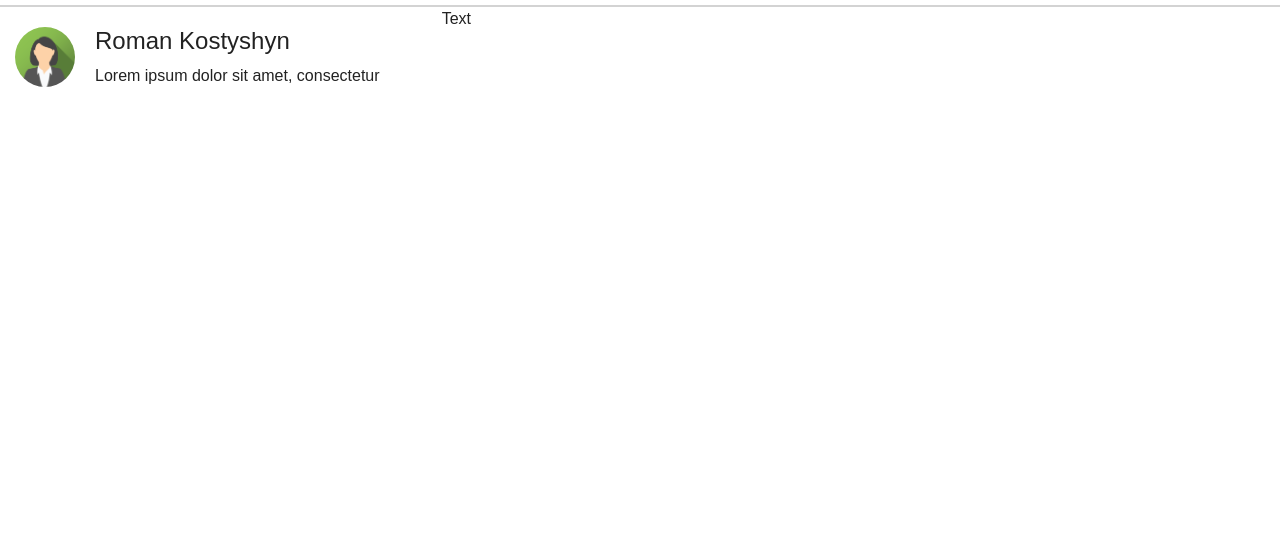
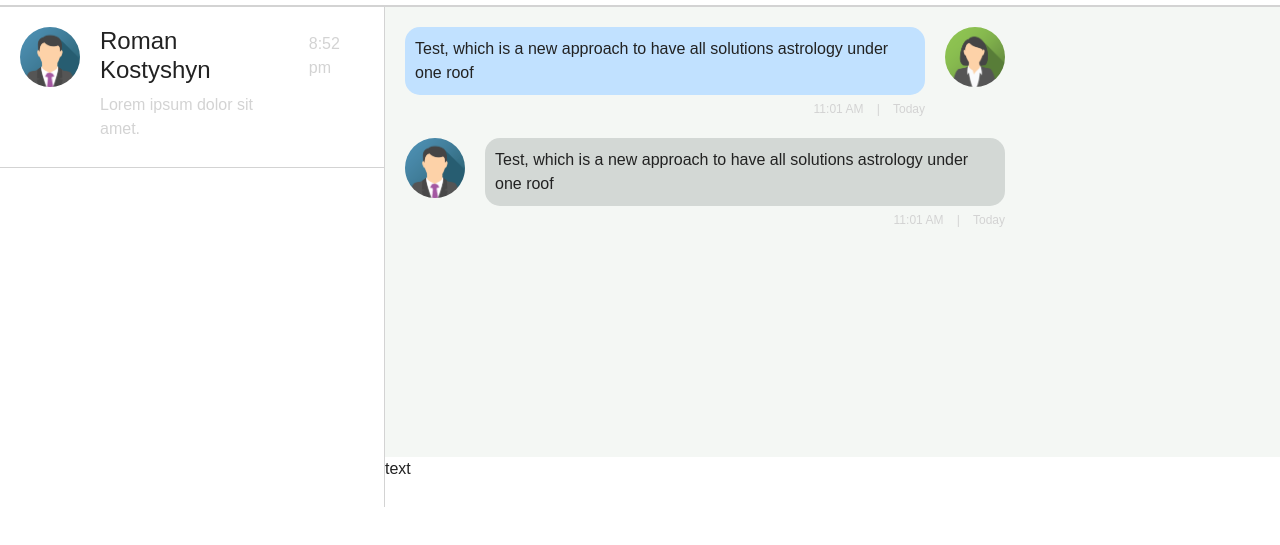
Before and after one commit to brace99/ChatSite, a plain HTML site: page index.html in a window 1280 px wide. Shown: the part 81-626 px from the top of the page. Drawn offline with nearby package versions, Linux system fonts and the light colour scheme.

Commit message:
second commit

```diff
--- a/css/index.css
+++ b/css/index.css
@@ -4,6 +4,7 @@ height: 100%;
 font-family: 'Poppins' , sans-serif;
 color:  #222 ;
 }
+
 
 /*HEADER*/
 .navbar-light {
@@ -30,16 +31,98 @@ cursor: pointer;
 
 /*Функциональная часть*/
 
-.chat-list {
-margin-top: 20px;
+/*Чат-лист*/
+.chat-container{
 display: flex;
 }
-.chat-list img {
-  border-radius: 50%;
-  height: 60px;
-  width: 60px;
+
+.chat-list {
+width: 30%;
+min-height: 500px;
 }
 
-.chat-img {
+.chat-block {
+width: 70%;
+}
+
+.chat-message {
+display: flex;
+border-bottom: 1px solid #D3D3D3;
+padding: 20px 20px 10px 20px;
+}
+
+.chat-message img {
+width: 60px;
+height: 60px;
+border-radius: 50%;
 margin-right: 20px;
 }
+
+.chat-message p {
+color: #D3D3D3;
+}
+
+.chat-date {
+margin-left: 20px;
+margin-top: 5px;
+}
+
+/*Рабочая часть*/
+
+.chat-block {
+display: flex;
+flex-direction: column;
+border-left: 1px solid #D3D3D3;
+}
+
+.message-block {
+height: 90%;
+background-color: #F4F7F4;
+}
+
+.message-block img {
+height: 60px;
+width: 60px;
+border-radius: 50%;
+}
+
+.writing-block {
+height: 10%;
+position: fixed;
+}
+
+.message-in-img {
+margin-left: 20px;
+}
+
+.message-out-img {
+margin-right: 20px;
+}
+
+.message {
+margin: 20px ;
+display: flex;
+justify-content: space-between;
+width: 600px;
+}
+
+.received-message {
+background-color: #C1E1FF;
+padding: 10px;
+border-radius: 15px;
+}
+
+.sent-message {
+background-color:#D3D8D5;
+padding: 10px;
+border-radius: 15px;
+}
+
+.time-date {
+white-space: pre;
+font-size: 12px;
+color: #D3D3D3;
+text-align: right;
+display: block;
+margin-top: 5px;
+}
--- a/index.html
+++ b/index.html
@@ -44,30 +44,58 @@
 	</header>
 
 	<!-- Функциональная часть -->
-	<div class="container-fluid">
-		<div class="row">
-			<div class="col-4">
+		<div class="chat-container">
 			<div class="chat-list">
+				<div class="chat-message">
 					<div class="chat-img">
-					<img src="images/img_avatar.png" alt="Avatar">
+						<img src="images/img_avatar_2.png">
 					</div>
-					<div class="chat-text>">
+					<div class="chat-text">
 						<h4>Roman Kostyshyn</h4>
-					<p>Lorem ipsum dolor sit amet, consectetur </p>
+						<p>Lorem ipsum dolor sit amet.</p>
+					</div>
+					<div class="chat-date">
+						<p> 8:52 pm</p>
 					</div>
 				</div>
 			</div>
-			<div class="col-8">
-				Text
+			<div class="chat-block">
+				<div class="message-block">
+
+
+						<div class="message">
+							<div class="message-in-text">
+								<div class="received-message">
+									Test, which is a new approach to have all solutions
+                 				 	astrology under one roof
 								</div>
+								<span class="time-date"> 11:01 AM    |    Today</span>
+							</div>
+							<div class="message-in-img">
+								<img src="images/img_avatar.png">
 							</div>
 						</div>
 
 
+						<div class="message">
+							<div class="message-out-img">
+								<img src="images/img_avatar_2.png">
+							</div>
+								<div class="message-out-text">
+									<div class="sent-message">
+										Test, which is a new approach to have all solutions
+                  				  		astrology under one roof
+                  				  	</div>
+                  				  		<span class="time-date"> 11:01 AM    |    Today</span>
+								</div>
+						</div>
 
-
-
-
+				</div>
+				<div class="writting-block">
+					text
+				</div>
+			</div>
+		</div>
 
 
 	<!-- Optional JavaScript -->
```
Also changed, not shown: images/img_avatar_2.png (added). Lines whose indentation alone changed are shown as unchanged.
